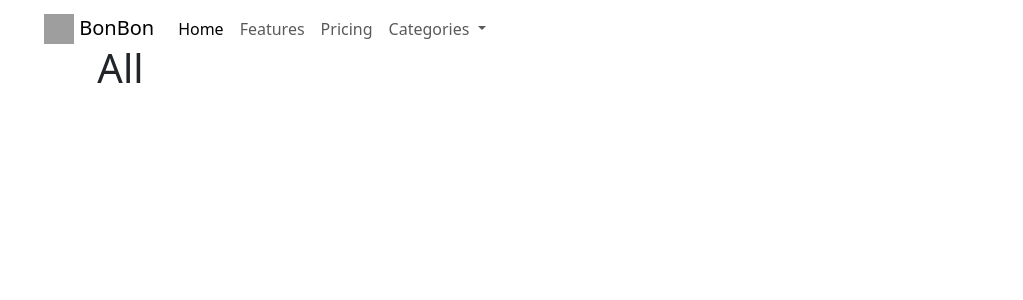
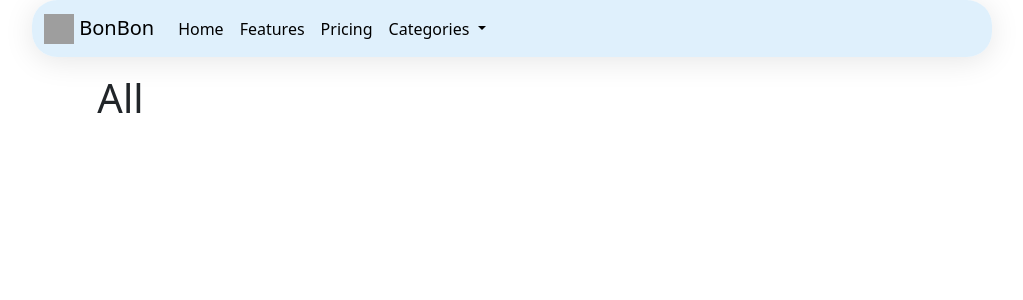
Before and after one commit to SerhiiMar/bonbon-shop, a Django app: page / in a window 1280 px wide. Shown: the top 300 px of the page, without its empty margins (128-1151 px from the left). Run offline with Django 5.2, Linux system fonts and the light colour scheme; data that the repository does not hold is empty; grey boxes are pictures that could not be loaded.

Commit message:
Update css styles

```diff
--- a/static/css/styles.css
+++ b/static/css/styles.css
@@ -1,3 +1,25 @@
 body {
-    margin-top: 20px;
+    margin-top: 50px;
 }
+
+p.card-text {
+    text-align: justify;
+}
+
+.nav-container {
+    /* From https://css.glass */
+    background: rgba(205, 232, 251, 0.64);
+    border-radius: 25px;
+    box-shadow: 0 4px 30px rgba(0, 0, 0, 0.1);
+    backdrop-filter: blur(5.4px);
+    -webkit-backdrop-filter: blur(5.4px);
+}
+
+.card {
+    box-shadow: 0 4px 30px rgba(0, 0, 0, 0.1);
+    border: 1px solid rgba(205, 232, 251, 0.4);
+}
+
+.nav-link {
+    color: black;
+}
```
